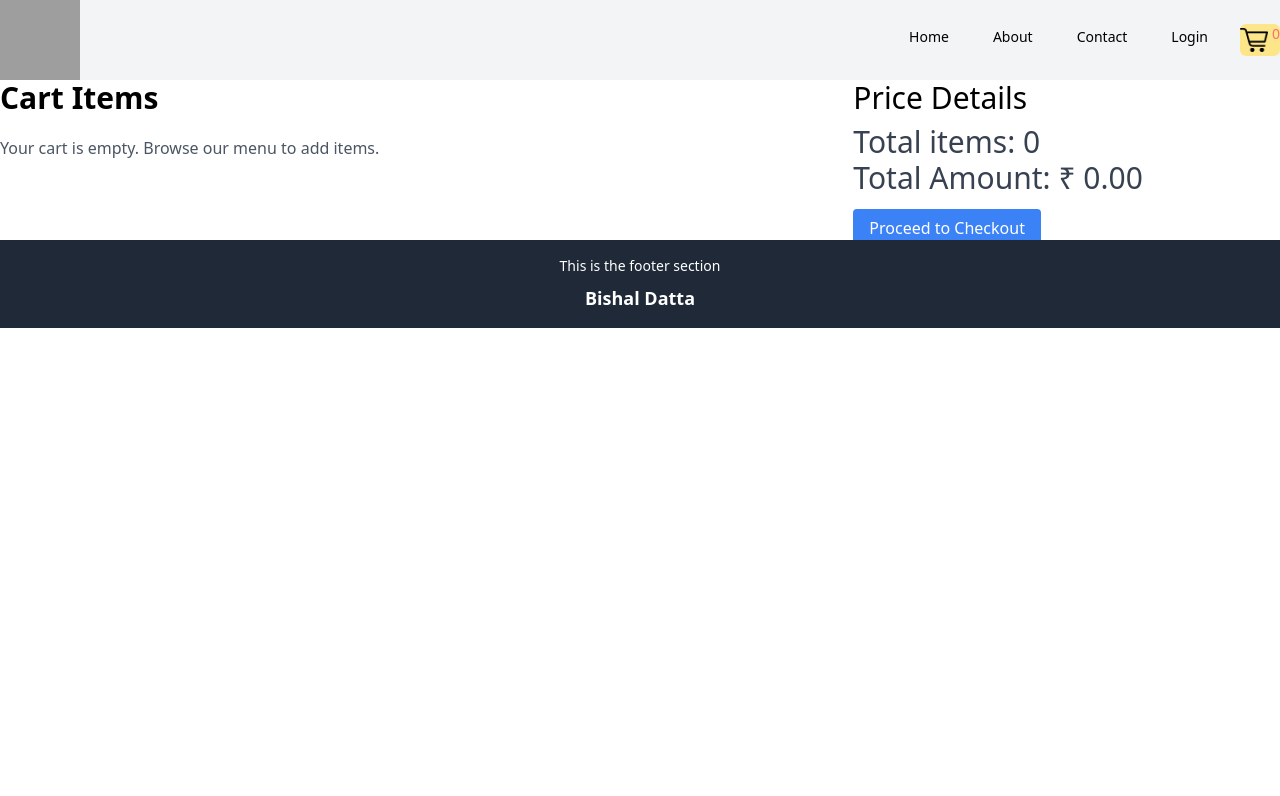
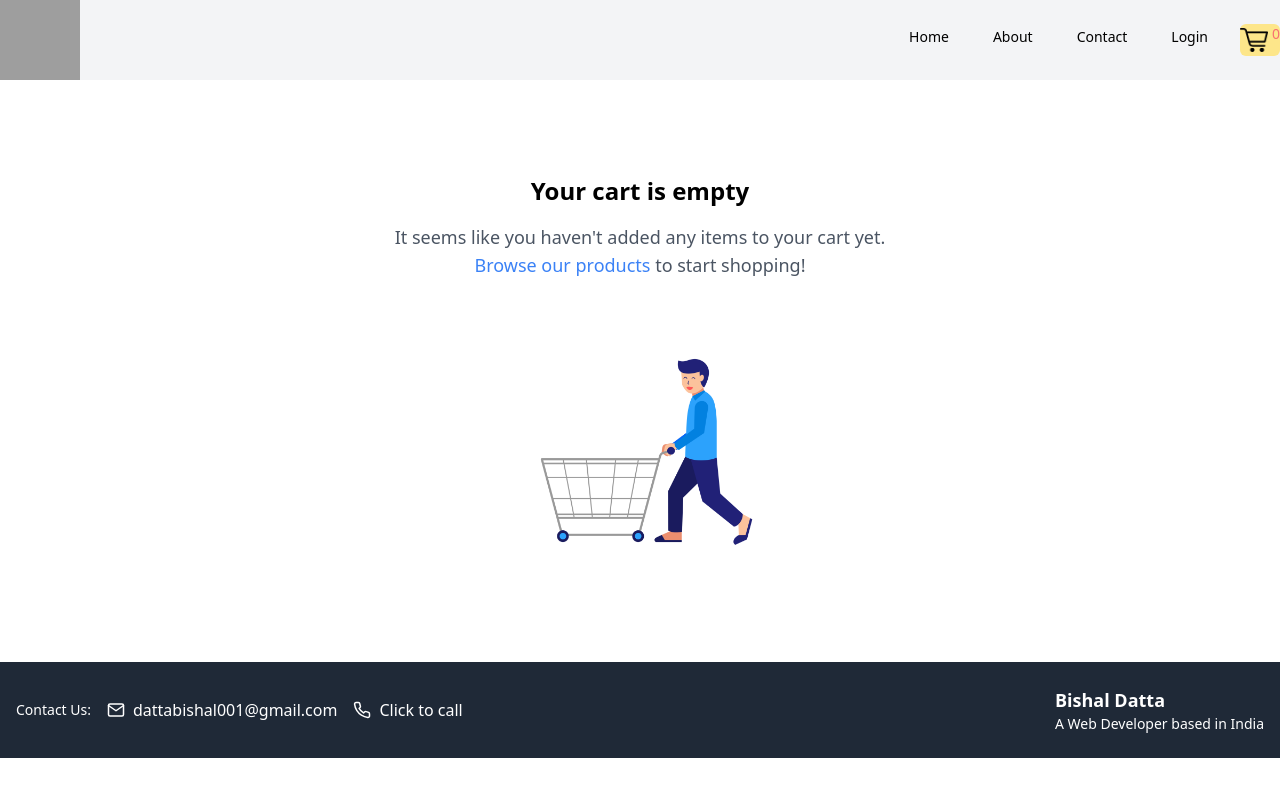
Before and after one commit to itsMeBishal001/Foodify, a React (Vite) app: page /cart in a window 1280 px wide. Shown: the top 796 px of the page. Built offline with nearby package versions, Linux system fonts and the light colour scheme; grey boxes are pictures that could not be loaded.

Commit message:
updated cart , contact , about ,footer

```diff
--- a/package.json
+++ b/package.json
@@ -32,6 +32,7 @@
     "react": "^18.2.0",
     "react-dom": "^18.2.0",
     "react-google-button": "^0.7.2",
+    "react-icons": "^5.0.1",
     "react-redux": "^8.1.1",
     "react-responsive": "^10.0.0",
     "react-router-dom": "^6.10.0"
--- a/src/components/About.js
+++ b/src/components/About.js
@@ -1,10 +1,20 @@
 import React from "react";
+import { FiBookOpen } from "react-icons/fi";
 
 const About = () => {
   return (
-    <div className="h-[90.3vh] ">
-      <h1 className="flex-grow pt-20 text-2xl font-bold mb-4">This App is under development</h1>
-      <h4 className="text-lg">Slowly slowly learning new stuff of React and enjoying the journey</h4>
+    <div className="h-[82.8vh] flex flex-col justify-center items-center pt-20">
+      <div className="text-center">
+        <FiBookOpen className="text-6xl text-blue-500 mb-4" />
+        <h1 className="text-3xl font-bold mb-4">Welcome to Our Journey</h1>
+        <p className="text-lg text-gray-700">
+          We're on a mission of constant learning and growth, building this app
+          with love and dedication.
+        </p>
+        <p className="text-lg text-gray-700">
+          Join us as we explore the exciting world of React and development!
+        </p>
+      </div>
     </div>
   );
 };
--- a/src/components/Cart.js
+++ b/src/components/Cart.js
@@ -3,6 +3,8 @@ import { Link } from "react-router-dom";
 import { useSelector, useDispatch } from "react-redux";
 import { clearCart, removeItem, updateItemQuantity } from "../utils/cartSlice";
 import { IMG_CDN_URL } from "../constents";
+import { AiOutlineMinus, AiOutlinePlus } from "react-icons/ai";
+import emptyCart from "./images/empty-cart.jpg";
 
 const Cart = () => {
   const cartItems = useSelector((store) => store.cart.items);
@@ -12,7 +14,8 @@ const Cart = () => {
   useEffect(() => {
     // Calculate the total amount when cartItems change
     const newTotal = cartItems.reduce(
-      (acc, item) => acc + (item?.price * item?.quantity) / 100,
+      (acc, item) =>
+        acc + ((item?.price || item?.defaultPrice) * item?.quantity) / 100,
       0
     );
     setTotal(newTotal);
@@ -27,15 +30,12 @@ const Cart = () => {
   };
 
   const handleQuantityChange = (id, quantity) => {
-    console.log({ id, quantity });
     dispatch(updateItemQuantity({ id, quantity }));
   };
 
   const handleIncrement = (id) => {
     const itemToUpdate = cartItems.find((item) => item.id === id);
-    console.log(itemToUpdate);
     if (itemToUpdate && itemToUpdate.quantity < 10) {
-      console.log("id");
       handleQuantityChange(id, itemToUpdate.quantity + 1);
     }
   };
@@ -47,23 +47,28 @@ const Cart = () => {
     }
   };
 
+  if (cartItems?.length === 0) {
     return (
-    <div className="flex flex-grow pt-20 justify-between">
+      <div className="flex flex-col items-center justify-center pt-20 h-[82.8vh]">
+        <h2 className="text-2xl font-bold mb-4">Your cart is empty</h2>
+        <p className="text-lg text-gray-600 mb-8 text-center">
+          It seems like you haven't added any items to your cart yet. <br />
+          <Link to="/" className="text-blue-500 hover:underline">
+            Browse our products
+          </Link>{" "}
+          to start shopping!
+        </p>
+        <img src={emptyCart} alt="Empty Cart" className="w-64 h-64" />
+      </div>
+    );
+  }
+
+  return (
+    <div className="flex flex-grow pt-20  items-center justify-center">
       <div className="w-2/3">
-        <h1 className="font-bold text-3xl mb-5">Cart Items</h1>
-        {cartItems.length === 0 ? (
-          <p className="text-gray-600">
-            Your cart is empty. <Link to="/">Browse</Link> our menu to add
-            items.
-          </p>
-        ) : (
-          <>
-            <button
-              className="bg-red-500 text-white py-2 px-4 rounded hover:bg-red-600 mb-5"
-              onClick={() => handleClearCart()}
-            >
-              Clear Cart
-            </button>
+        <h1 className="font-bold text-3xl mb-5 flex items-center justify-center">
+          <span className="mr-2">🛒</span> Cart Items
+        </h1>
         <div className="mt-4">
           {cartItems.map((item) => (
             <div
@@ -78,31 +83,26 @@ const Cart = () => {
                 />
                 <div>
                   <h3 className="font-semibold">{item.name}</h3>
-                      <p>Price: ₹{(item.price / 100).toFixed(2)}</p>
+                  <p>
+                    Price: ₹
+                    {((item.price || item.defaultPrice) / 100).toFixed(2)}
+                  </p>
                   <div className="flex items-center">
                     <button
-                          className="text-gray-600 hover:text-gray-900"
+                      className="bg-gray-200 hover:bg-gray-300 text-gray-500 rounded-full w-8 h-8 flex items-center justify-center  hover:scale-110"
                       onClick={() => handleDecrement(item.id)}
                     >
-                          -
+                      <AiOutlineMinus className="text-xl" />
                     </button>
-                        <input
-                          type="number"
-                          value={item.quantity}
-                          onChange={(e) =>
-                            handleQuantityChange(
-                              item.id,
-                              parseInt(e.target.value)
-                            )
-                          }
-                          min="1"
-                          max="10" // You can set a maximum quantity if needed
-                        />
+
+                    <span className="mx-2 text-lg font-semibold w-4 flex items-center justify-center">
+                      {item.quantity}
+                    </span>
                     <button
-                          className="text-gray-600 hover:text-gray-900"
+                      className="bg-green-500 hover:bg-green-600 text-white rounded-full w-8 h-8 flex items-center justify-center hover:scale-110 "
                       onClick={() => handleIncrement(item.id)}
                     >
-                          +
+                      <AiOutlinePlus className="text-xl" />
                     </button>
                   </div>
                 </div>
@@ -116,24 +116,28 @@ const Cart = () => {
             </div>
           ))}
         </div>
-          </>
-        )}
       </div>
-
-      <div className="w-1/3">
-        <div className="text-3xl mb-5">
-          Price Details
-          <div className="text-gray-700 mt-2">
-            Total items:{" "}
-            {cartItems?.reduce((acc, item) => acc + item.quantity, 0)}
+      <div className="w-2/3 flex flex-col justify-between">
+        <button
+          className="bg-red-500 text-white py-2 px-4 rounded  hover:bg-red-600 my-4"
+          onClick={() => handleClearCart()}
+        >
+          Clear Cart
+        </button>
+        <div className="bg-gray-100 p-4 rounded-lg shadow-md mb-5">
+          <h2 className="text-xl font-semibold mb-3">Price Details</h2>
+          <div className="flex justify-between">
+            <span className="text-gray-700">Total items:</span>
+            <span className="text-gray-900">{cartItems?.length}</span>
           </div>
-          <div className="text-gray-700">
-            Total Amount: ₹ {total.toFixed(2)}
+          <div className="flex justify-between mt-2">
+            <span className="text-gray-700">Total Amount:</span>
+            <span className="text-gray-900">₹ {total.toFixed(2)}</span>
           </div>
         </div>
         <Link
           to="/checkout"
-          className="bg-blue-500 text-white py-2 px-4 rounded hover:bg-blue-600"
+          className="bg-blue-500 text-white py-2 px-4 mb-1 rounded hover:bg-blue-600 text-center"
         >
           Proceed to Checkout
         </Link>
--- a/src/components/Contact.js
+++ b/src/components/Contact.js
@@ -1,9 +1,31 @@
+import React from "react";
+import { FiMail, FiPhone } from "react-icons/fi";
 
 const Contact = () => {
+  const phoneNumber = "+918159089218";
+
+  const handlePhoneClick = () => {
+    window.location.href = "tel:" + phoneNumber;
+  };
+
   return (
-    <div className=" flex-grow pt-20 flex flex-col h-[90.3vh] ">
-      <h1 className="text-2xl font-bold mb-4">Under Development</h1>
-      <div className="text-lg">Creating a form using Formik library</div>
+    <div className="flex flex-col items-center justify-center h-[82.8vh]">
+      <h1 className="text-3xl font-bold mb-4">Contact Us</h1>
+      <div className="flex items-center mb-4">
+        <FiMail className="mr-2" size={24} />
+        <a href="mailto:dattabishal001@gmail.com" className="text-blue-500">
+          dattabishal001@gmail.com
+        </a>
+      </div>
+      <div className="flex items-center">
+        <FiPhone className="mr-2" size={24} />
+        <span
+          className="text-blue-500 cursor-pointer"
+          onClick={handlePhoneClick}
+        >
+          Click to call
+        </span>
+      </div>
     </div>
   );
 };
--- a/src/components/Footer.js
+++ b/src/components/Footer.js
@@ -1,12 +1,44 @@
-
+import React from "react";
+import { FiMail, FiPhone, FiMapPin } from "react-icons/fi";
 
 const Footer = () => {
+  const handlePhoneClick = () => {
+    window.location.href = "tel:" + phoneNumber;
+  };
   return (
-    <div className="flex flex-col ">
+    <div className="flex flex-col">
       <div className="flex-grow"></div>
-      <div className="bg-gray-800 text-white py-4">
-        <h5 className="text-sm text-center mb-2">This is the footer section</h5>
-        <h2 className="text-lg text-center font-bold">Bishal Datta</h2>
+      <div className="bg-gray-800 text-white py-6">
+        <div className="container mx-auto flex flex-col md:flex-row items-center justify-between px-4">
+          <div className="flex flex-col md:flex-row items-center">
+            <h5 className="text-sm text-center md:text-left mb-2 md:mb-0">
+              Contact Us:
+            </h5>
+            <div className="flex items-center ml-4">
+              <FiMail className="mr-2" size={18} />
+              <a href="mailto:dattabishal001@gmail.com" className="text-white">
+                dattabishal001@gmail.com
+              </a>
+            </div>
+            <div className="flex items-center ml-4">
+              <FiPhone className="mr-2" size={18} />
+              <span
+                className="text-white cursor-pointer"
+                onClick={handlePhoneClick}
+              >
+                Click to call
+              </span>
+            </div>
+          </div>
+          <div className="mt-4 md:mt-0">
+            <h2 className="text-lg text-center md:text-left font-bold">
+              Bishal Datta
+            </h2>
+            <p className="text-sm text-center md:text-left">
+              A Web Developer based in India
+            </p>
+          </div>
+        </div>
       </div>
     </div>
   );
--- a/src/components/LogIn.js
+++ b/src/components/LogIn.js
@@ -1,4 +1,4 @@
-import  { useState } from "react";
+import { useState } from "react";
 
 const LogIn = () => {
   const [email, setEmail] = useState("");
@@ -14,10 +14,6 @@ const LogIn = () => {
 
   return (
     <div className="flex flex-grow pt-20 bg-gray-100 ">
-      <div className="text-3xl bg-gray-950 font-medium text-white px-60 py-44">
-
-        Board.
-      </div>
       <div className="mx-auto">
         <div className="font-bold text-xl mb-4">Sign In</div>
         <div className="text-sm mb-4">Sign in to your account</div>
```
Also changed, not shown: src/components/images/empty-cart.jpg (added), 1 other file (tests, documents, lock files or other folders). Lines whose indentation alone changed are shown as unchanged.
